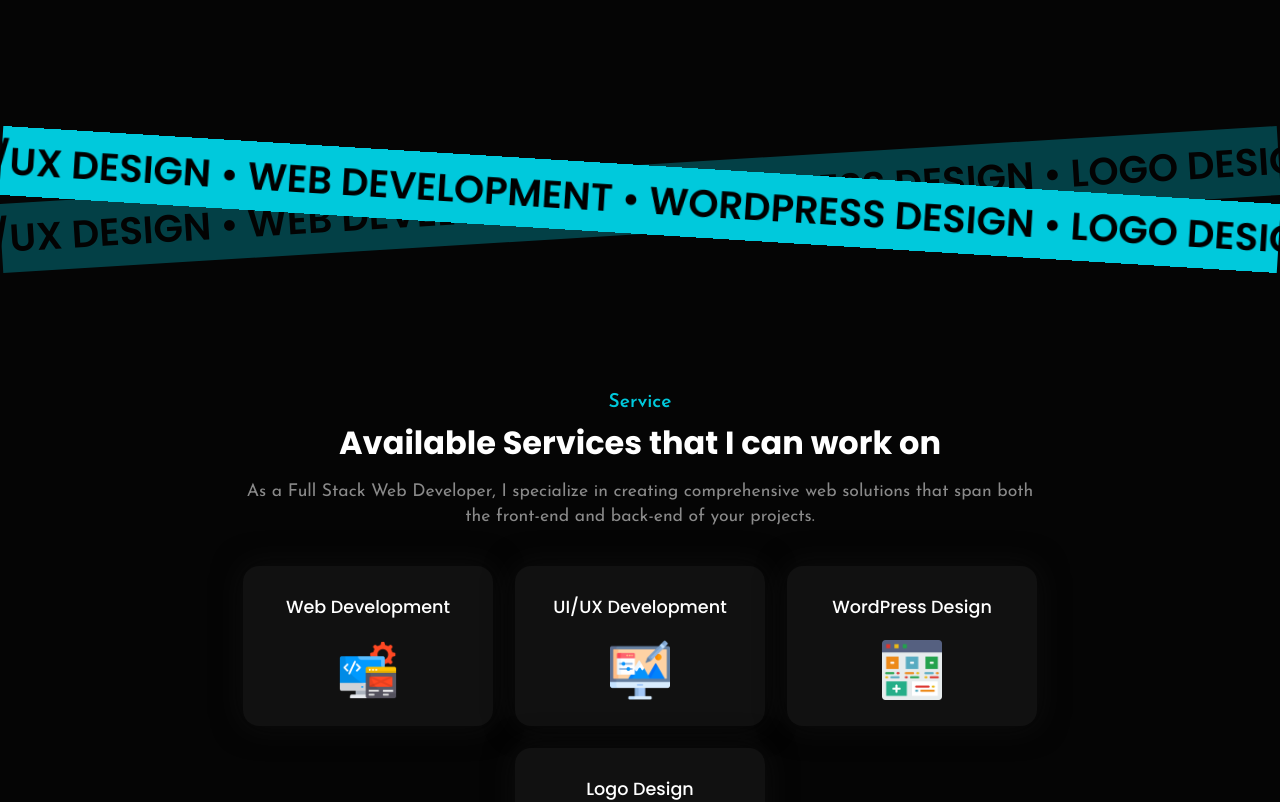
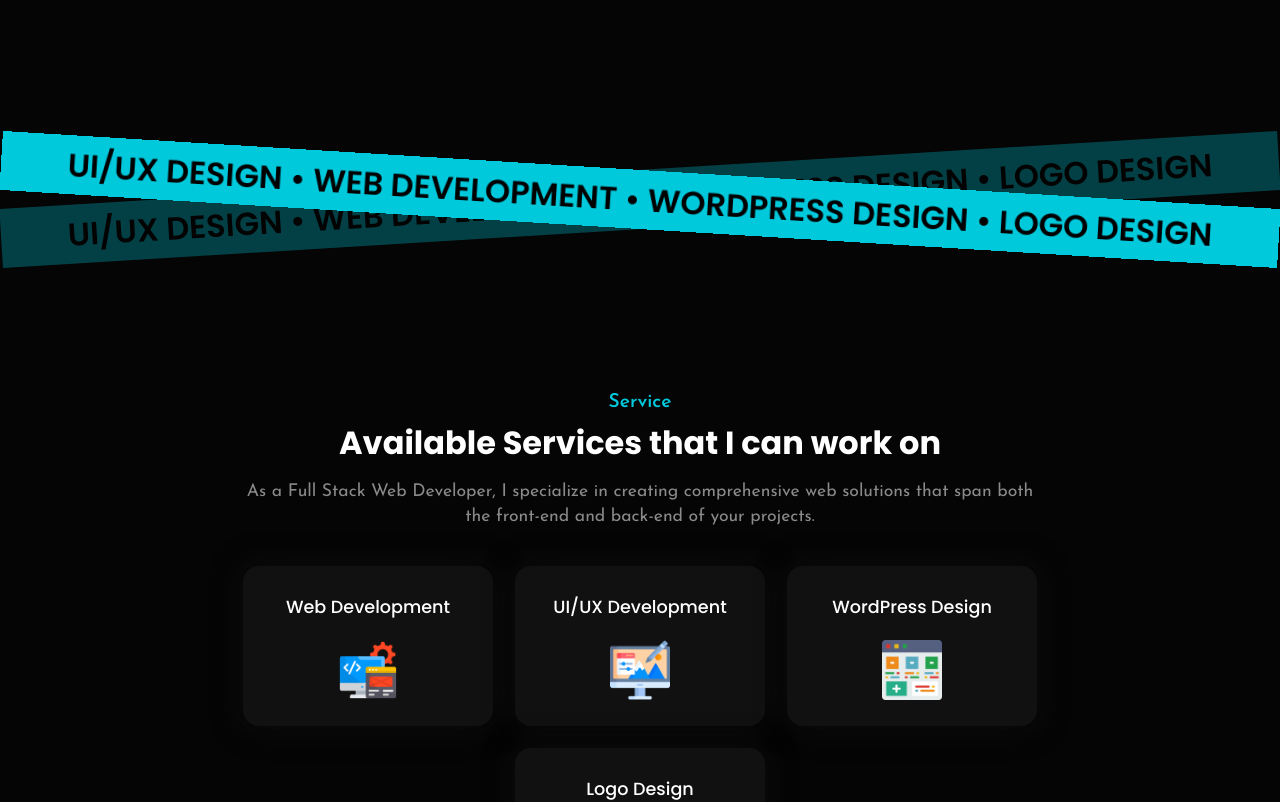
Before and after one commit to dev-jameel/profile, a React (Vite) app: page / in a window 1280 px wide. Shown: the part 1560-2362 px from the top of the page. Built offline with nearby package versions, Linux system fonts and the light colour scheme.

Commit message:
Update divider.css

```diff
--- a/src/components/divider/divider.css
+++ b/src/components/divider/divider.css
@@ -31,7 +31,7 @@
 }
 
 .divider-line h2 {
-    font-size: clamp(1.8em, 3vw, 10em);
+    font-size: clamp(1.8em, 2.5vw, 10em);
     text-align: center;
     font-weight: 600;
     color: #000;
```
